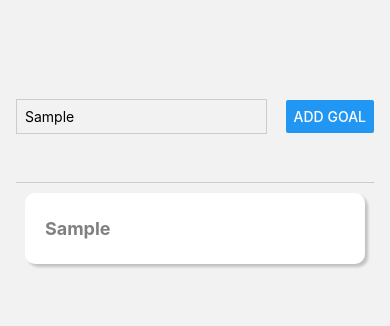
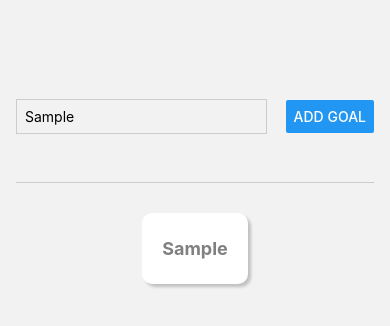
Before and after one commit to blmiranda/react-native-course, a React Native app: screen / in a window 390 px wide. Both pictures are taken after typing "Sample" into the empty fields and a click on the button "ADD GOAL". Shown: the top 326 px of the page. Built offline with nearby package versions, Linux system fonts and the light colour scheme.

Commit message:
Add FlatList instead of ScrollView
ScrollView will render everything at once, this can become a performance
issue. So we use FlatList to render things only as we scroll through the
list (better use if evry item in the array is an object with a key
already).

```diff
--- a/App.js
+++ b/App.js
@@ -5,7 +5,7 @@ import {
   View,
   Button,
   TextInput,
-  ScrollView,
+  FlatList,
 } from 'react-native';
 
 export default function App() {
@@ -19,7 +19,7 @@ export default function App() {
   function addGoalHandler() {
     setCourseGoals((currentCourseGoals) => [
       ...currentCourseGoals,
-      enteredGoalText,
+      { text: enteredGoalText, key: Math.random().toString() },
     ]);
   }
 
@@ -35,13 +35,17 @@ export default function App() {
       </View>
 
       <View style={styles.goalsContainer}>
-        <ScrollView contentContainerStyle={styles.scrollViewStyles}>
-          {courseGoals.map((goal) => (
-            <View style={styles.goal} key={goal}>
-              <Text style={styles.goalText}>{goal}</Text>
-            </View>
-          ))}
-        </ScrollView>
+        <FlatList
+          data={courseGoals}
+          renderItem={(itemData) => {
+            return (
+              <View style={styles.goal}>
+                <Text style={styles.goalText}>{itemData.item.text}</Text>
+              </View>
+            );
+          }}
+          contentContainerStyle={styles.scrollViewStyles}
+        />
       </View>
     </View>
   );
@@ -74,12 +78,10 @@ const styles = StyleSheet.create({
     flex: 5,
   },
   scrollViewStyles: {
-    width: '100%',
-    alignItems: 'center',
+    padding: 20,
   },
   goal: {
     backgroundColor: '#ffffff',
-    width: '95%',
     marginTop: 10,
     marginHorizontal: 'auto',
     paddingVertical: 25,
```
